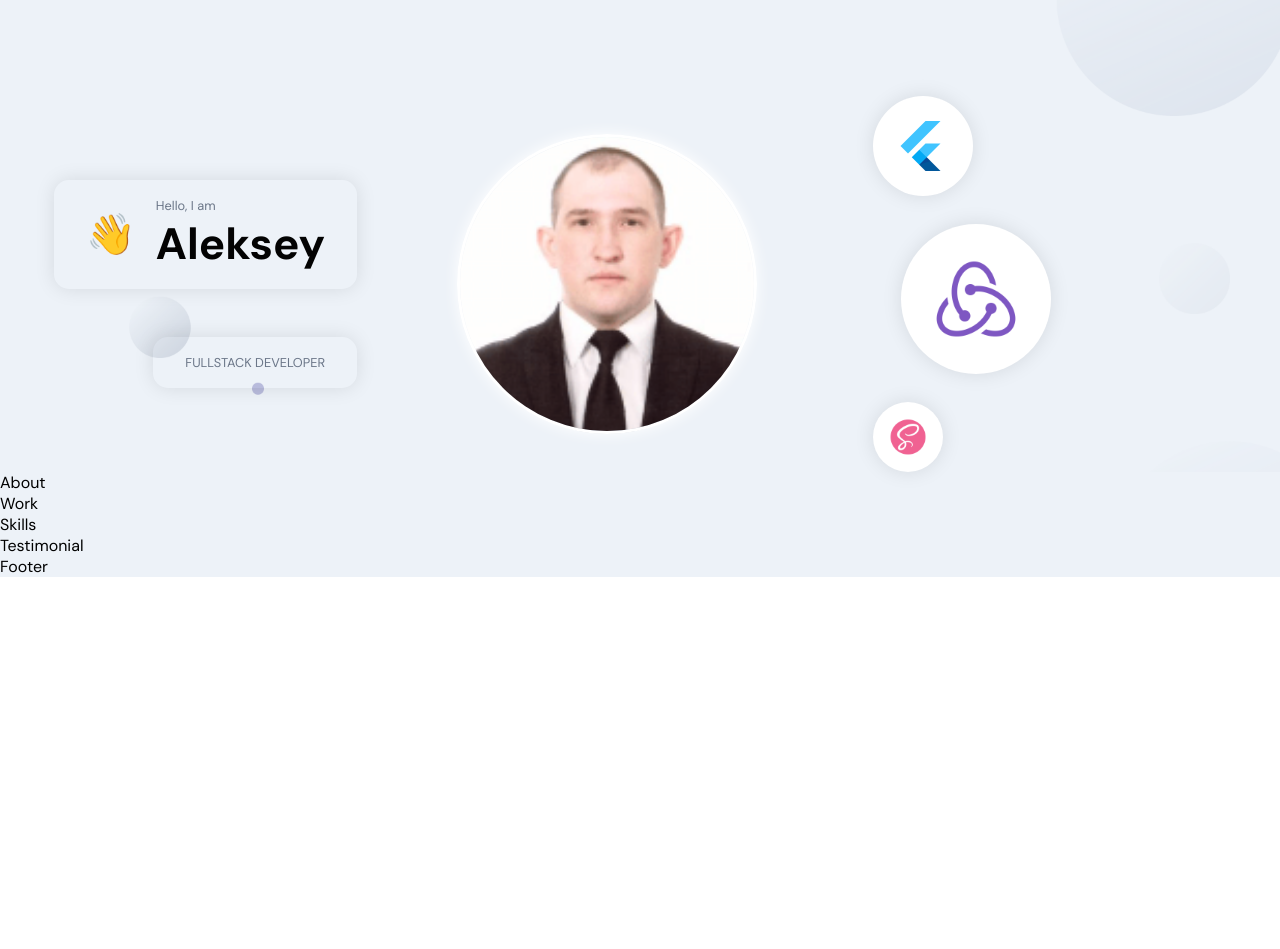
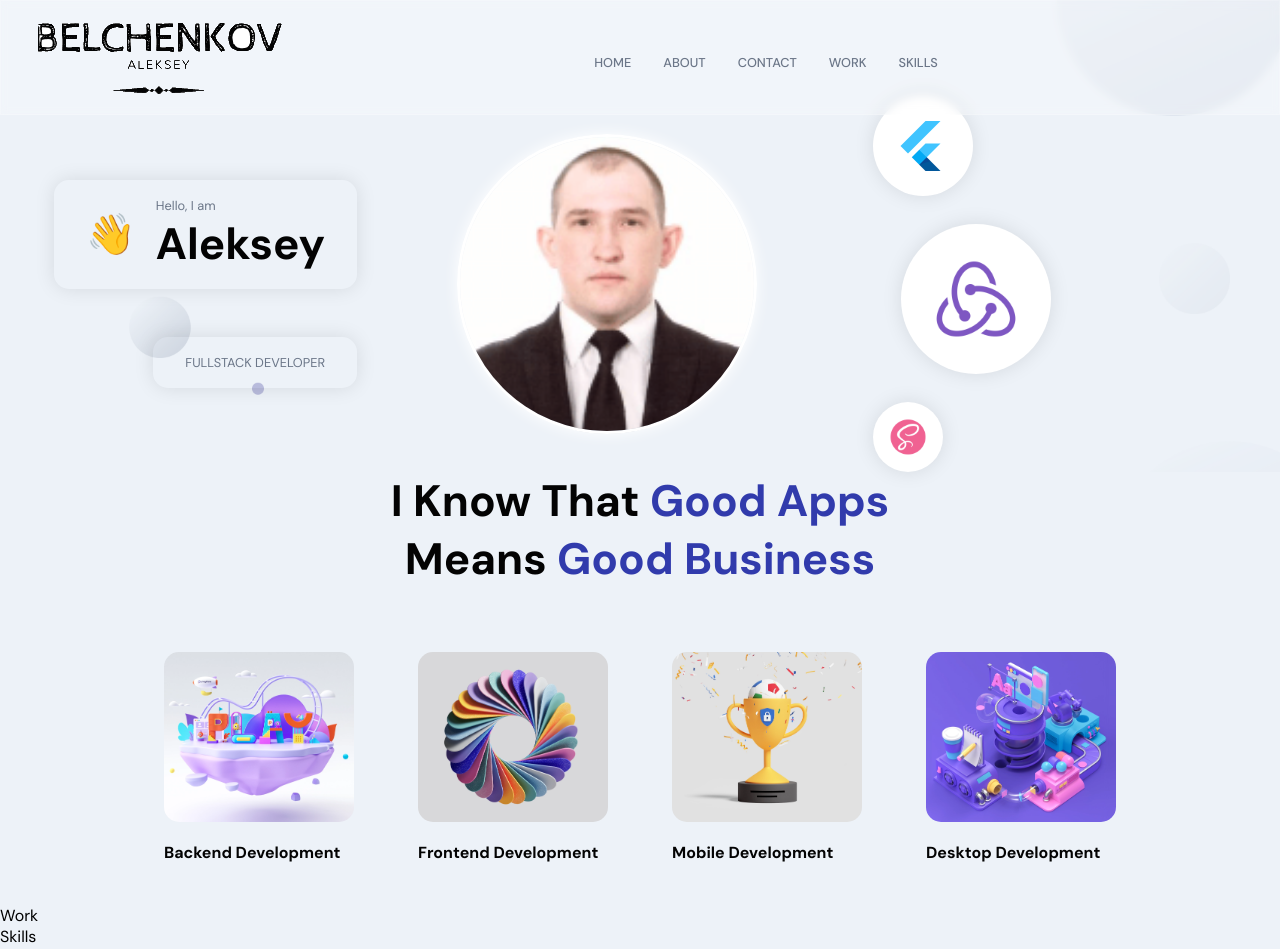
Before and after one commit to Belchenkov/react-laravel-portfolio, a React (Create React App) app in the folder frontend_react/: page / in a window 1280 px wide. Shown: the top 949 px of the page. Before the commit the page ends 800 px from the top, so only its background shows below. Built offline with nearby package versions, Linux system fonts and the light colour scheme.

Commit message:
About Section

```diff
--- a/frontend_react/src/App.js
+++ b/frontend_react/src/App.js
@@ -16,7 +16,7 @@
 const App = () => {
     return (
         <div className="app">
-            {/*<Navbar />*/}
+            <Navbar />
             <Header />
             <About />
             <Work />
--- a/frontend_react/src/container/About/About.jsx
+++ b/frontend_react/src/container/About/About.jsx
@@ -1,10 +1,45 @@
+import { useState, useEffect } from 'react';
+import { motion } from 'framer-motion';
+
 import './About.scss';
+import { images } from '../../constants';
+
+const abouts = [
+    { title: 'Backend Development', description: '', imgUrl: images.about01 },
+    { title: 'Frontend Development', description: '', imgUrl: images.about02 },
+    { title: 'Mobile Development', description: '', imgUrl: images.about03 },
+    { title: 'Desktop Development', description: '', imgUrl: images.about04 }
+];
 
 const About = () => {
     return (
-        <div>
-            About
-        </div>
+        <>
+            <h2 className="head-text">I know that  <span>Good Apps</span>
+                <br/>
+                means <span>Good Business</span>
+            </h2>
+            <div className="app__profiles">
+                {
+                    abouts.map((about, index) => (
+                        <motion.div
+                            whileInView={{ opacity: 1 }}
+                            whileHover={{ scale: 1.1 }}
+                            transition={{ duration: .5, type: 'tween' }}
+                            className="app__profile-item"
+                            key={about.title + index}
+                        >
+                            <img src={about.imgUrl} alt={about.title} />
+                            <h2 className="bold-text" style={{ marginTop: 20 }}>
+                                {about.title}
+                            </h2>
+                            <p className="p-text" style={{ marginTop: 10 }}>
+                                {about.description}
+                            </p>
+                        </motion.div>
+                    ))
+                }
+            </div>
+        </>
     );
 };
 
--- a/frontend_react/src/container/About/About.scss
+++ b/frontend_react/src/container/About/About.scss
@@ -0,0 +1,39 @@
+.app__about {
+  flex: 1;
+  width: 100%;
+  flex-direction: column;
+}
+
+.app__profiles {
+  display: flex;
+  justify-content: center;
+  align-items: flex-start;
+  flex-wrap: wrap;
+  margin-top: 2rem;
+}
+
+.app__profile-item {
+  width: 190px;
+  display: flex;
+  justify-content: flex-start;
+  align-items: flex-start;
+  flex-direction: column;
+  margin: 2rem;
+
+  img {
+    width: 100%;
+    height: 170px;
+    border-radius: 15px;
+    object-fit: cover;
+
+  }
+
+  @media screen and (min-width: 2000px) {
+    width: 370px;
+    margin: 2rem 4rem;
+
+    img {
+      height: 320px;
+    }
+  }
+}
```
